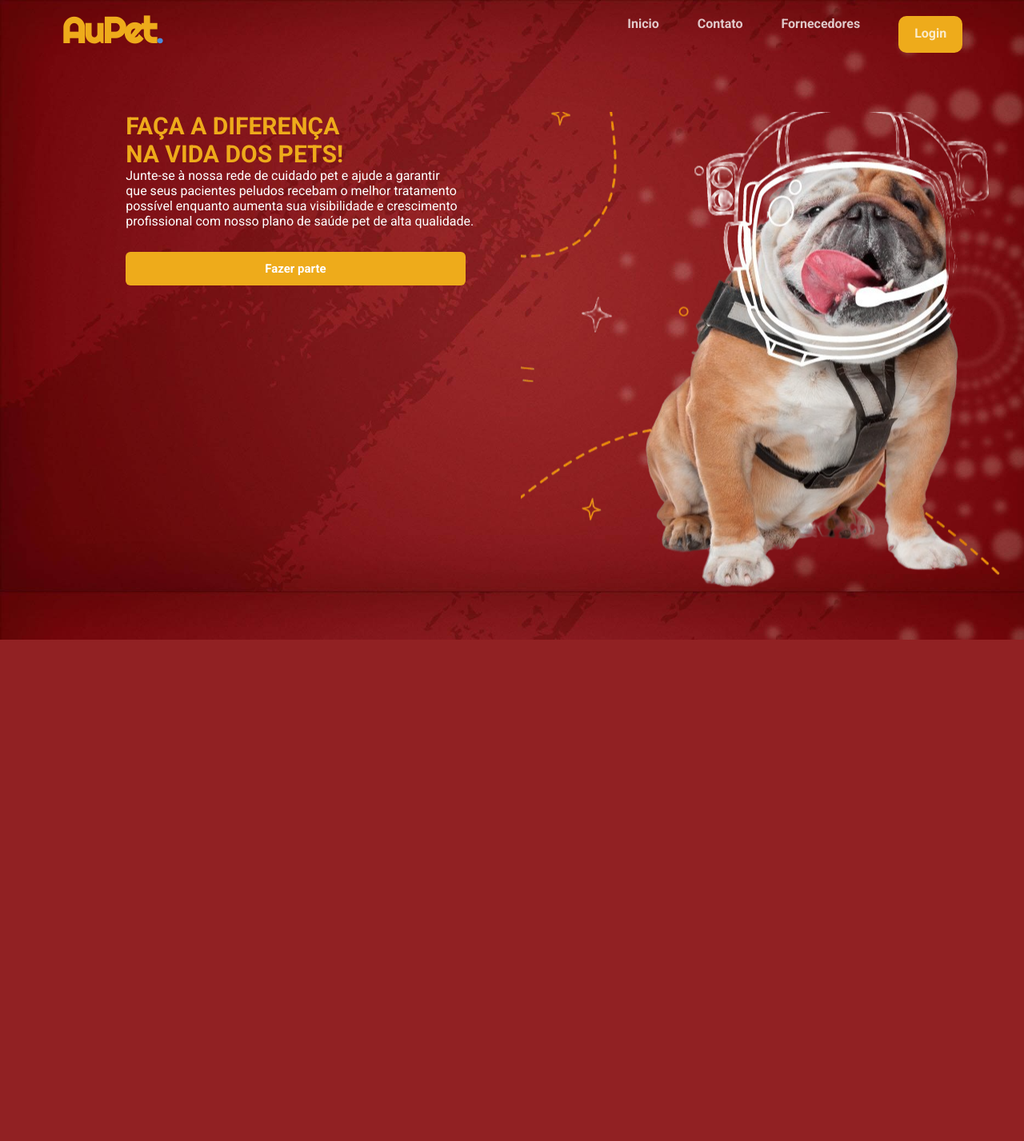
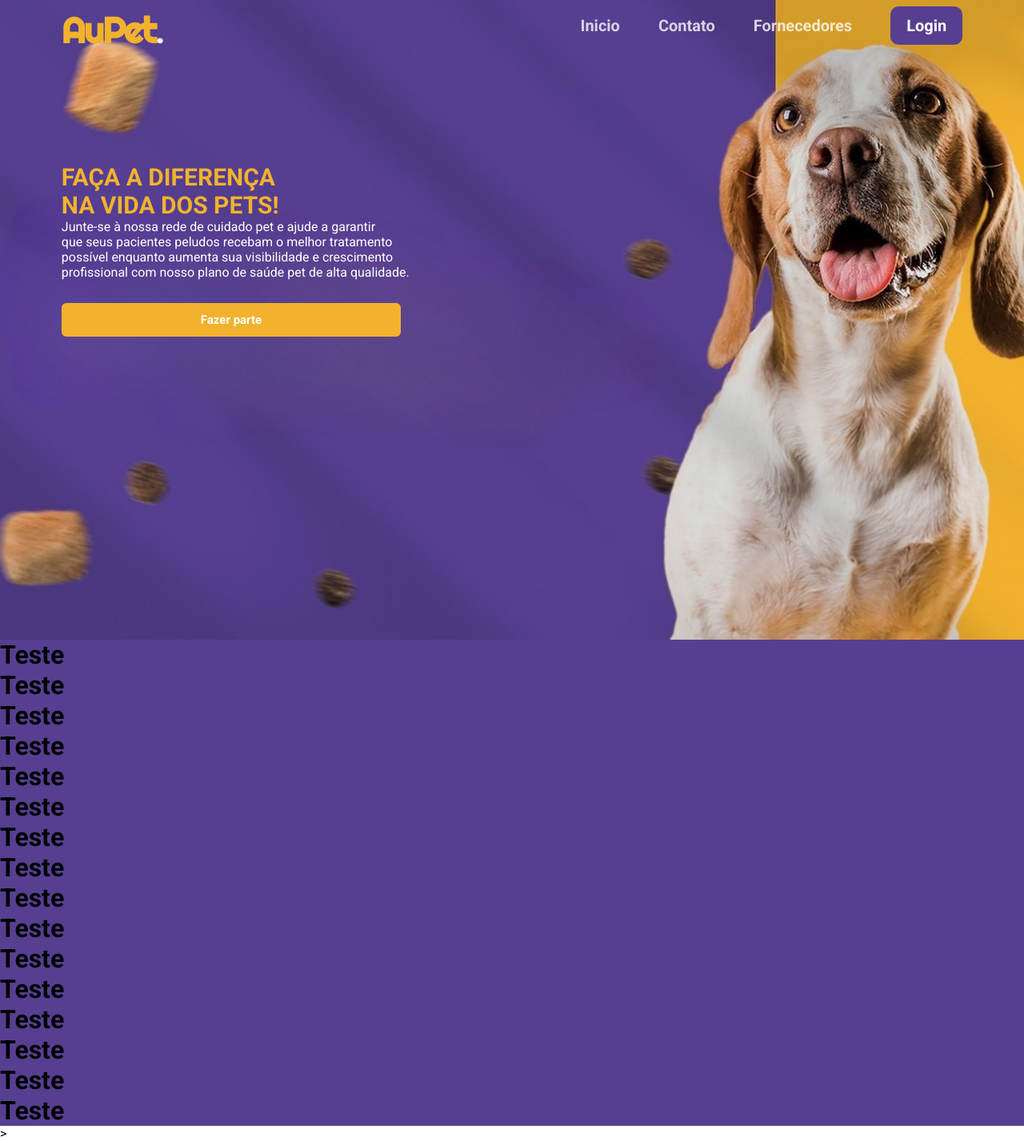
Before and after one commit to lucianamcedro/fornecedores-pet, a PHP site: page / in a window 1280 px wide. Shown: the whole page at 80% size. Before the commit the page ends 800 px from the top, so only its background shows below. Run offline with PHP 8.4, Linux system fonts and the light colour scheme.

Commit message:
alterando-fundo-e-detalhes-no-header

```diff
--- a/index.html
+++ b/index.html
@@ -11,7 +11,7 @@
 
 <body>
 
-    <div class="background">
+    <div class="container-inicio">
         <header>
             <h1>
                 <a href="#" class="logo">AuPet<span class="span">.</span></a>
@@ -37,10 +37,7 @@
                     <br> <button class="button-cadastrar">Fazer parte</button>
             </div>
 
-            <div class="imagem-dog">
 
-
-            </div>
 
         </div>
 
@@ -48,6 +45,12 @@
     </div>
 
 
+    <div class="container-meio">
+        <h1>Teste</h1><h1>Teste</h1><h1>Teste</h1><h1>Teste</h1>
+<h1>Teste</h1>
+<h1>Teste</h1><h1>Teste</h1><h1>Teste</h1><h1>Teste</h1><h1>Teste</h1><h1>Teste</h1><h1>Teste</h1><h1>Teste</h1><h1>Teste</h1><h1>Teste</h1><h1>Teste</h1>
+    </div>>
+
 
 
 
--- a/style.css
+++ b/style.css
@@ -13,11 +13,25 @@
   text-decoration: none;
 }
 :root {
-  --bg-color: #fdfdfd;
-  --logo-point: hsl(213, 70%, 58%);
-  --logo-color: rgb(238, 171, 27);
-  --header-link: #0099ff;
-  --header-text: rgba(255, 255, 255, 0.778);
+  --roxo: rgba(86,63,145,255);
+  --yellow: #f2b22e;
+}
+
+
+.container-inicio {
+  background-image: url("./img/bg.jpg");
+  background-size: cover;
+  background-position: center top;
+  height: 100vh;
+
+
+}
+
+.container-meio {
+  background-color: var(--roxo);
+  z-index: -1;
+
+
 }
 
 header {
@@ -43,21 +57,25 @@ header {
 .header-link a {
   color: rgba(255, 255, 255, 0.778);
   font-weight: 700;
-  transition: 0.3s;
+  font-size: 20px;
+  transition: 0.5s;
 }
 
 .header-link a:hover {
-  color: var(--logo-color);
+  color: var(--roxo);
 }
 
-.header-link li:last-child {
+.header-link li:last-child a:last-child{
   border-radius: 10px;
   padding: 12px 20px;
-  background-color: var(--logo-color);
+  background-color: var(--roxo);
+  color: white;
+  transition: 0.5s;
+
 }
 
 .logo {
-  color: var(--logo-color);
+  color: var(--yellow);
   display: inline-block;
   font: 400 2rem "Righteous", cursive;
   font-size: 2.8rem;
@@ -67,38 +85,31 @@ header {
 
 .logo .span {
   display: inline-block;
-  color: var(--logo-point);
+  color: white;
 }
 
 .container {
-  padding-top: 5%;
+  padding-top: 10%;
   display: flex;
-  justify-content: space-around;
-}
-
-body {
-  background-image: url("./img/bg.jpg");
-  background-size: cover;
-  background-position: initial;
-
+  justify-content: left;
 }
 
 .body-text {
   display: flex;
   flex-direction: column;
   align-items: flex-start;
-  padding-left: 10%;
+  padding-left: 6%;
   color: white;
 }
 
 .body-text .h1 {
-  color: var(--logo-color);
+  color: var(--yellow);
   font-size: 30px;
 }
 
 .button-cadastrar {
   margin-top: 10px;
-  background-color: var(--logo-color);
+  background-color: var(--yellow);
   color: #fff;
   font-weight: bold;
   font-size: 15px;
@@ -107,11 +118,3 @@ body {
   cursor: pointer;
   padding: 12px 40%;
 }
-
-.imagem-dog {
-  width: 600px;
-  height: 600px;
-  background-image: url("./img/bg-dog.png");
-  background-position: center;
-
-}
```
Also changed, not shown: img/bg.jpg.
